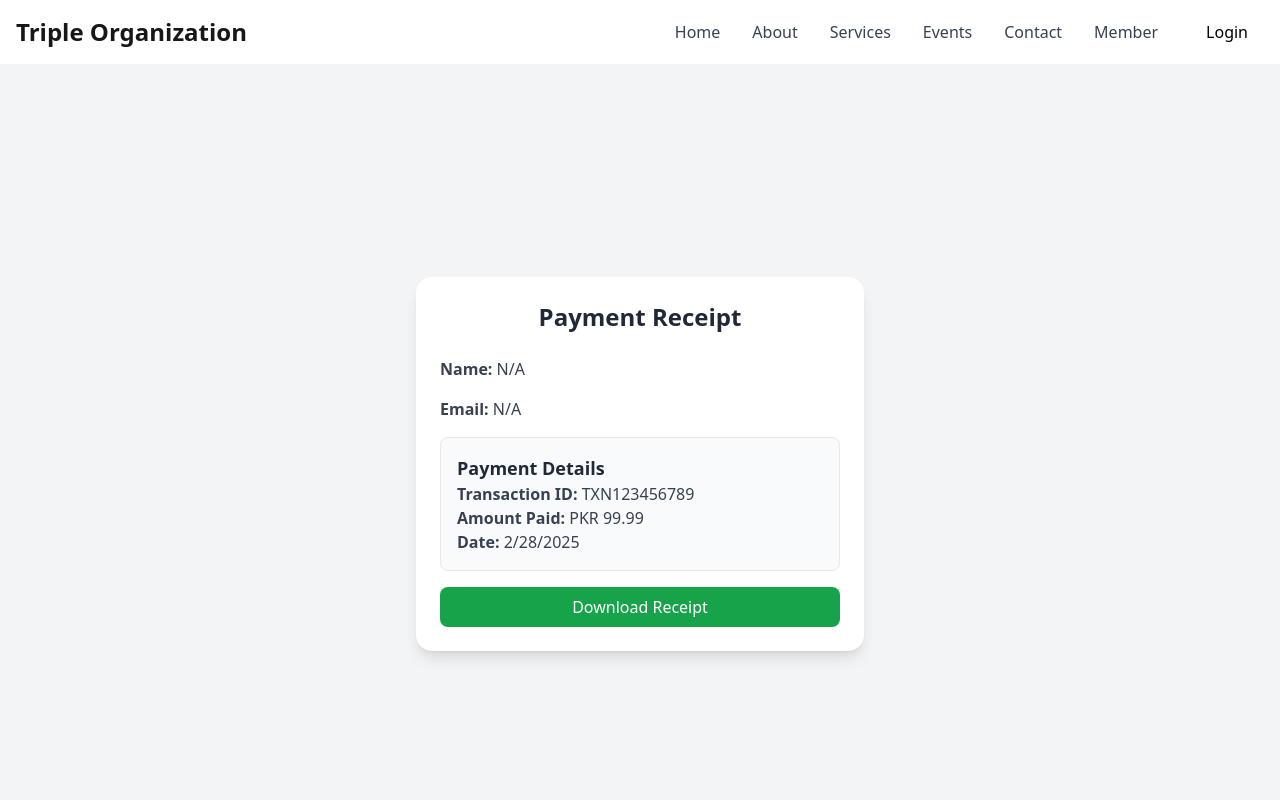
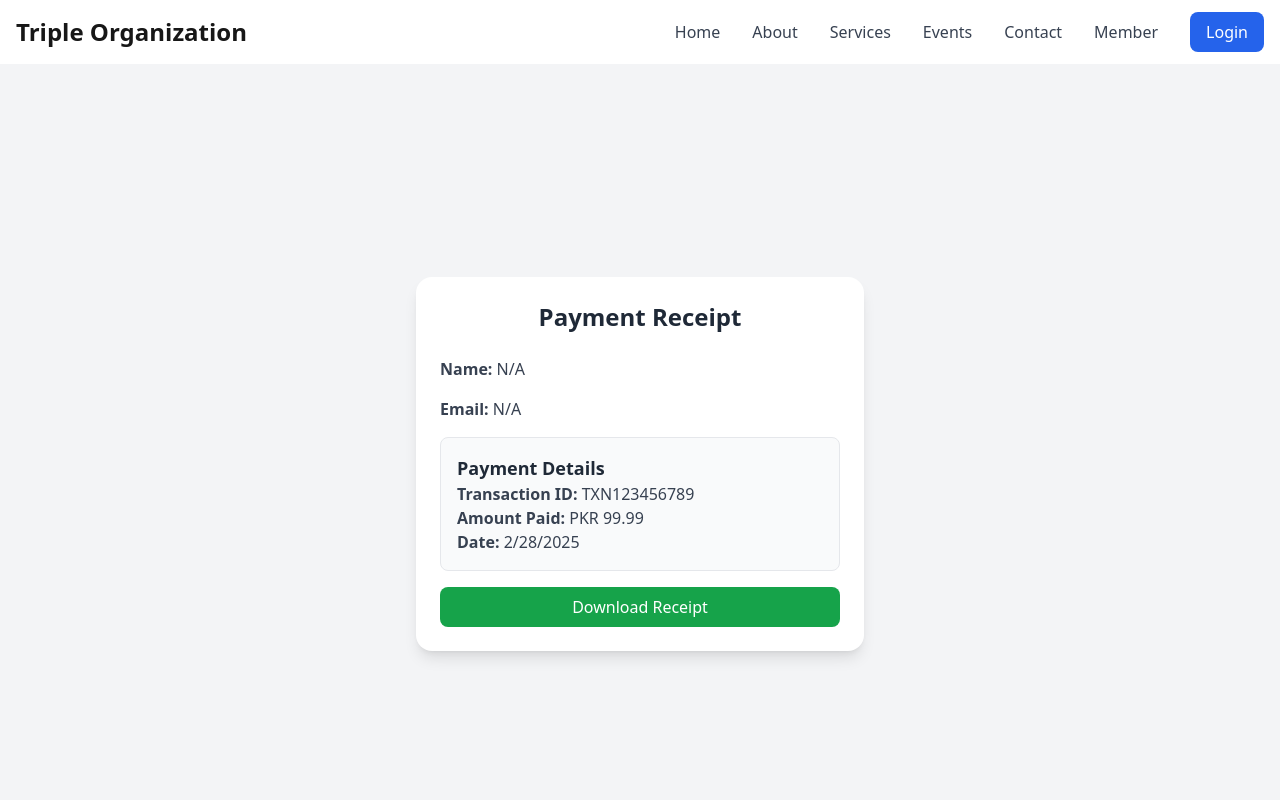
Before and after one commit to ILYAS1288/triple, a Next.js app: page /payment in a window 1280 px wide. Shown: the top 800 px of the page. Built offline with nearby package versions, Linux system fonts and the light colour scheme.

Commit message:
navigation

```diff
--- a/src/components/Navigation.tsx
+++ b/src/components/Navigation.tsx
@@ -39,12 +39,14 @@ export default function Navigation() {
             </Link>
 
             {/* Login Button */}
+            <button className='bg-blue-600 ml-4 bg-primary text-white px-4 py-2 rounded-lg hover:bg-secondary transition-colors '>
             <Link
               href="/login"
-              className="ml-4 bg-primary text-black px-4 py-2 rounded-lg hover:bg-secondary transition-colors"
+              className=""
             >
               Login
             </Link>
+            </button>
           </div>
 
           {/* Mobile Menu Button */}
@@ -62,7 +64,7 @@ export default function Navigation() {
         {isMobileMenuOpen && (
           <div className="md:hidden px-4 pb-4 space-y-2">
             <Link
-              href=""
+              href="/"
               className="block py-2 text-gray-700 hover:text-primary"
               onClick={() => setIsMobileMenuOpen(false)}
             > Home</Link>
@@ -95,13 +97,15 @@ export default function Navigation() {
             >
               Contact
             </Link>
-            <Link
+           <button className='bg-blue-600 inline-block mt-4  bg-primary text-white px-4 py-2 rounded-lg hover:bg-secondary  '>
+           <Link
               href="/login"
-              className="inline-block mt-4 w-full bg-primary text-white px-4 py-2 rounded-lg hover:bg-secondary text-center"
+              className=""
               onClick={() => setIsMobileMenuOpen(false)}
             >
               Login
             </Link>
+           </button>
           </div>
         )}
       </div>
```
